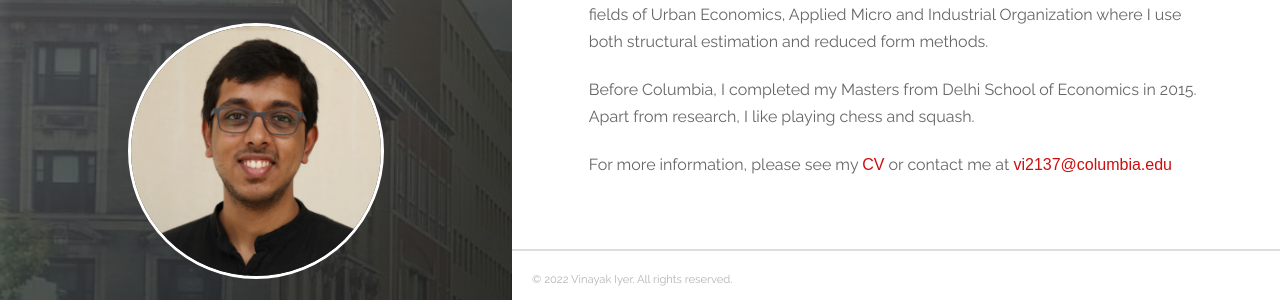
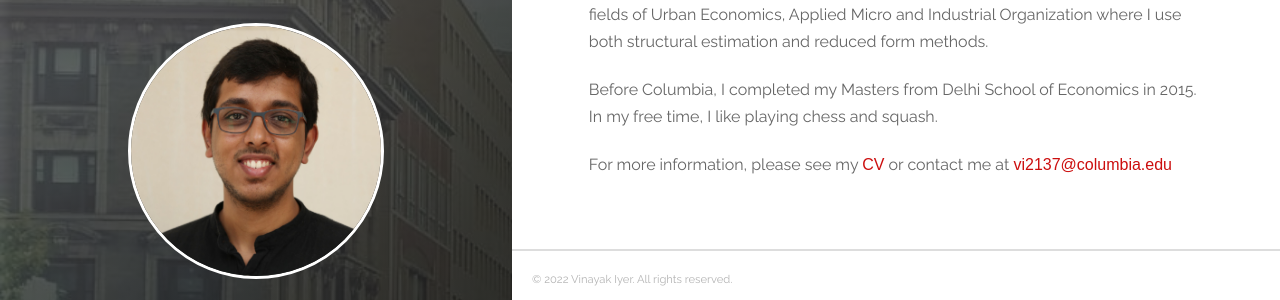
Before and after one commit to vinayakiyer/vinayakiyer.github.io, a Jekyll site: the page built from _posts/2018-06-14-about.markdown, in a window 1280 px wide. Shown: the part 124-424 px from the top of the page. Built offline with Jekyll 4.4.1, drawn with Linux system fonts in a browser that asks for light colours.

Commit message:
Update 2018-06-14-about.markdown

```diff
--- a/_posts/2018-06-14-about.markdown
+++ b/_posts/2018-06-14-about.markdown
@@ -5,6 +5,6 @@ tags: [jekyll]
 ---
 Hi! I will be joining Uber as an Applied Scientist II. I received my PhD in Economics from Columbia University in May 2022. My primary research interests are in the fields of Urban Economics, Applied Micro and Industrial Organization where I use both structural estimation and reduced form methods.
 
-Before Columbia, I completed my Masters from Delhi School of Economics in 2015. Apart from research, I like playing chess and squash.
+Before Columbia, I completed my Masters from Delhi School of Economics in 2015. In my free time, I like playing chess and squash.
 
 For more information, please see my <a href="https://vinayakiyer.github.io/files/CV_Vinayak.pdf" target="_blank"><b><font face="Arial" color="#cc0e0e">CV</font></b></a> or contact me at <a href="mailto:{{ site.author.email }}" title="Email {{ site.author.email }}" target="_blank"><b><font face="Arial" color="#cc0e0e">vi2137@columbia.edu</font></b></a>
```
